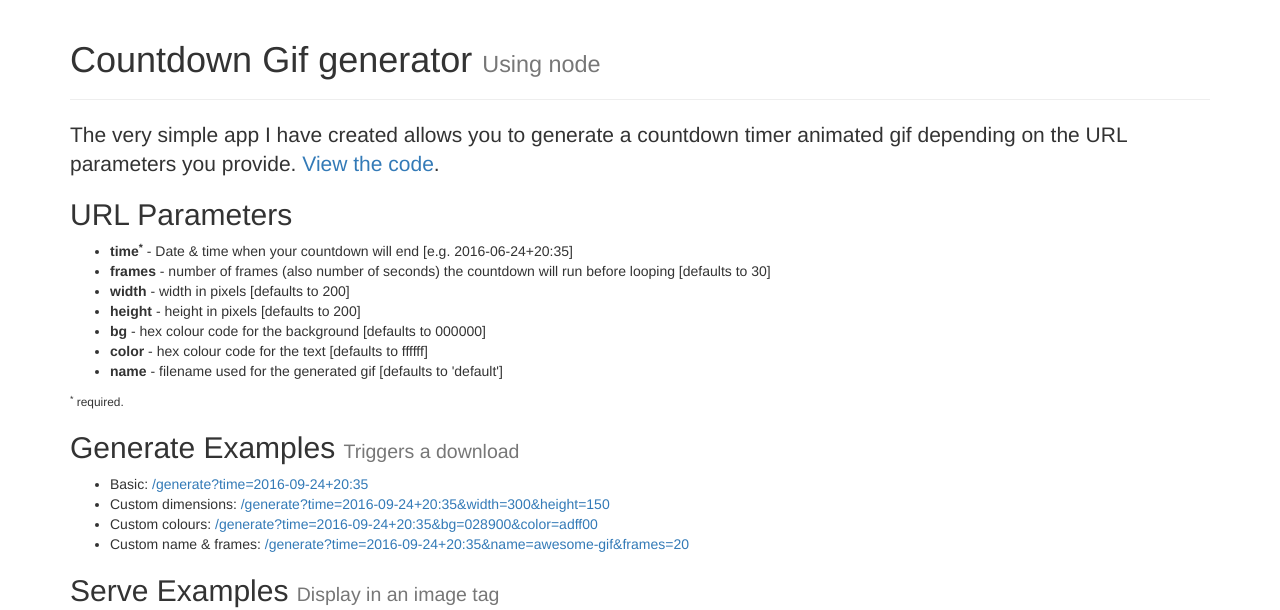
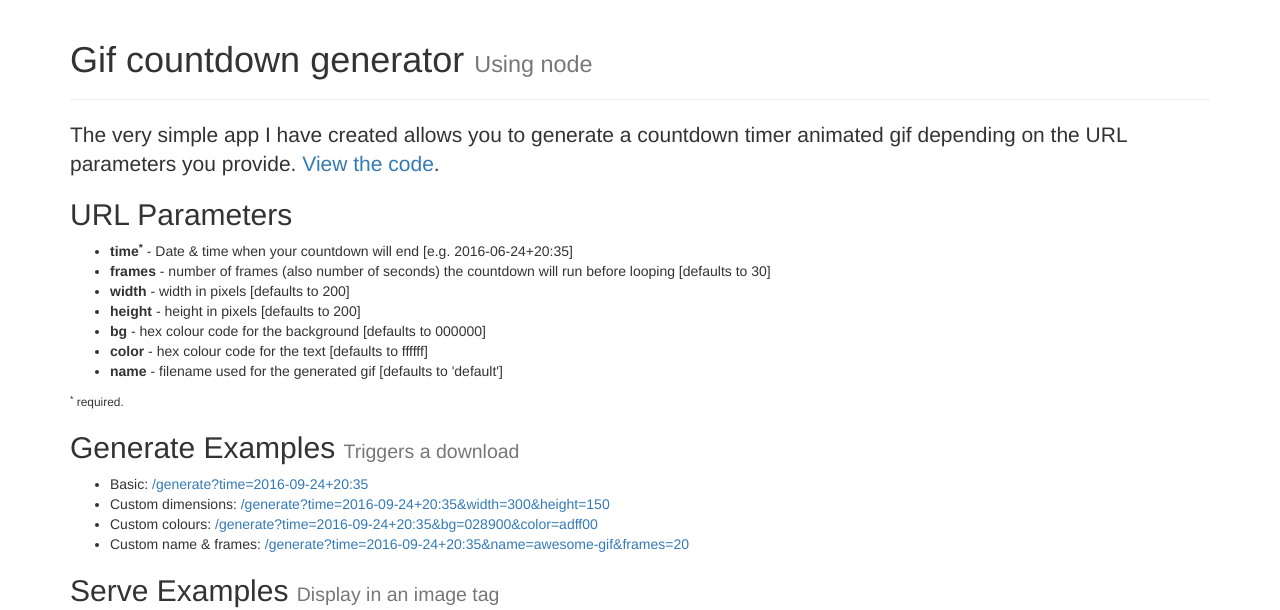
Before and after one commit to Nooshu/node-countdown-gif, a website: page public/index.html in a window 1280 px wide. Shown: the top 610 px of the page. Drawn offline with nearby package versions, Linux system fonts and the light colour scheme.

Commit message:
Updated the index file and README.md.

```diff
--- a/public/index.html
+++ b/public/index.html
@@ -11,7 +11,7 @@
     <body>
         <div class="container">
             <div class="page-header">
-                <h1>Countdown Gif generator <small>Using node</small></h1>
+                <h1>Gif countdown generator <small>Using node</small></h1>
             </div>
 
             <p class="lead">The very simple app I have created allows you to generate a countdown timer animated gif depending on the URL parameters you provide. <a href="https://github.com/Nooshu/node-countdown-gif">View the code</a>.</p>
```
Also changed, not shown: README.md.
